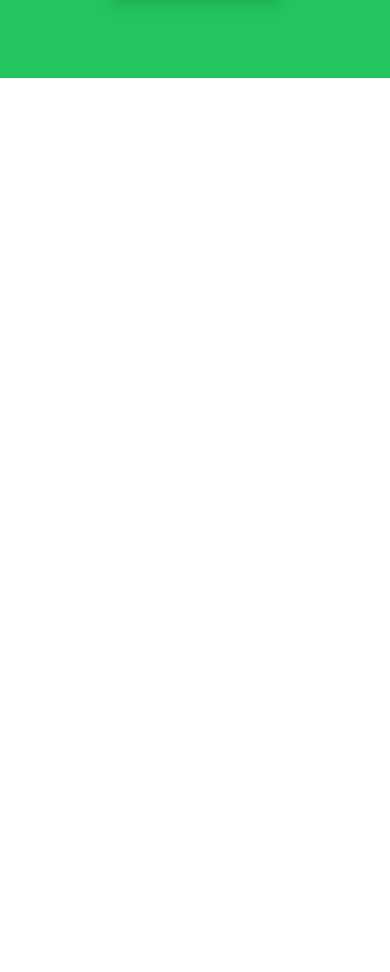
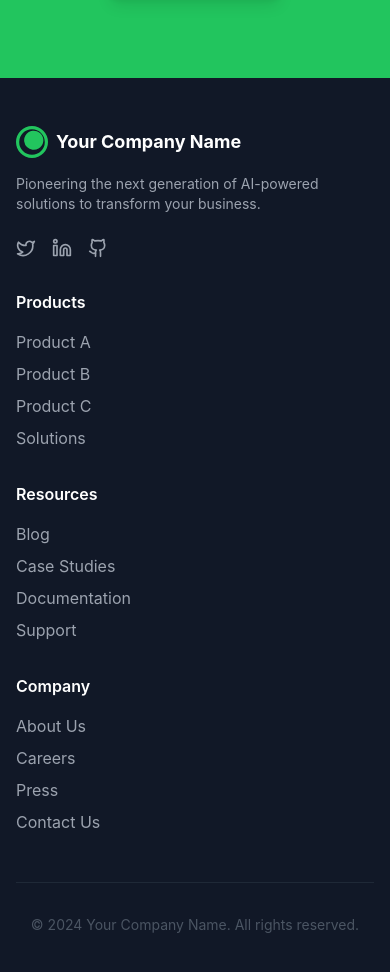
Before and after one commit to vanheaven-ui/landing-page-template, a Next.js app: page / in a window 390 px wide. Shown: the part 6062-7034 px from the top of the page. Before the commit the page ends 6140 px from the top, so only its background shows below. Built offline with nearby package versions, Linux system fonts and the light colour scheme.

Commit message:
feat(components): add Footer section

```diff
--- /dev/null
+++ b/src/app/components/Footer.tsx
@@ -0,0 +1,177 @@
+import React from "react";
+import { Twitter, Linkedin, Github } from "lucide-react";
+
+const Footer: React.FC = () => {
+  return (
+    <footer className="bg-gray-900 text-gray-400 py-12 px-4 sm:px-8">
+      <div className="max-w-7xl mx-auto grid grid-cols-1 md:grid-cols-4 gap-8">
+        {/* Company Info Section */}
+        <div className="space-y-4">
+          <a href="/" className="flex items-center space-x-2">
+            {/* Replace with your logo SVG or icon */}
+            <svg
+              className="w-8 h-8 text-green-500"
+              fill="currentColor"
+              viewBox="0 0 20 20"
+            >
+              <path
+                d="M10 2a8 8 0 100 16 8 8 0 000-16zM5.9 5.9a6 6 0 118.2 8.2 6 6 0 01-8.2-8.2zM10 0a10 10 0 100 20 10 10 0 000-20z"
+                clipRule="evenodd"
+                fillRule="evenodd"
+              ></path>
+            </svg>
+            <span className="text-white text-lg font-bold font-inter">
+              Your Company Name
+            </span>
+          </a>
+          <p className="text-sm">
+            Pioneering the next generation of AI-powered solutions to transform
+            your business.
+          </p>
+          <div className="flex space-x-4 pt-2">
+            <a
+              href="#"
+              className="text-gray-400 hover:text-white transition-colors duration-200"
+            >
+              <Twitter size={20} />
+            </a>
+            <a
+              href="#"
+              className="text-gray-400 hover:text-white transition-colors duration-200"
+            >
+              <Linkedin size={20} />
+            </a>
+            <a
+              href="#"
+              className="text-gray-400 hover:text-white transition-colors duration-200"
+            >
+              <Github size={20} />
+            </a>
+          </div>
+        </div>
+
+        {/* Products Links */}
+        <div className="space-y-2">
+          <h3 className="font-semibold text-white mb-4">Products</h3>
+          <ul className="space-y-2">
+            <li>
+              <a
+                href="#"
+                className="hover:text-white transition-colors duration-200"
+              >
+                Product A
+              </a>
+            </li>
+            <li>
+              <a
+                href="#"
+                className="hover:text-white transition-colors duration-200"
+              >
+                Product B
+              </a>
+            </li>
+            <li>
+              <a
+                href="#"
+                className="hover:text-white transition-colors duration-200"
+              >
+                Product C
+              </a>
+            </li>
+            <li>
+              <a
+                href="#"
+                className="hover:text-white transition-colors duration-200"
+              >
+                Solutions
+              </a>
+            </li>
+          </ul>
+        </div>
+
+        {/* Resources Links */}
+        <div className="space-y-2">
+          <h3 className="font-semibold text-white mb-4">Resources</h3>
+          <ul className="space-y-2">
+            <li>
+              <a
+                href="#"
+                className="hover:text-white transition-colors duration-200"
+              >
+                Blog
+              </a>
+            </li>
+            <li>
+              <a
+                href="#"
+                className="hover:text-white transition-colors duration-200"
+              >
+                Case Studies
+              </a>
+            </li>
+            <li>
+              <a
+                href="#"
+                className="hover:text-white transition-colors duration-200"
+              >
+                Documentation
+              </a>
+            </li>
+            <li>
+              <a
+                href="#"
+                className="hover:text-white transition-colors duration-200"
+              >
+                Support
+              </a>
+            </li>
+          </ul>
+        </div>
+
+        {/* Company Links */}
+        <div className="space-y-2">
+          <h3 className="font-semibold text-white mb-4">Company</h3>
+          <ul className="space-y-2">
+            <li>
+              <a
+                href="#"
+                className="hover:text-white transition-colors duration-200"
+              >
+                About Us
+              </a>
+            </li>
+            <li>
+              <a
+                href="#"
+                className="hover:text-white transition-colors duration-200"
+              >
+                Careers
+              </a>
+            </li>
+            <li>
+              <a
+                href="#"
+                className="hover:text-white transition-colors duration-200"
+              >
+                Press
+              </a>
+            </li>
+            <li>
+              <a
+                href="#"
+                className="hover:text-white transition-colors duration-200"
+              >
+                Contact Us
+              </a>
+            </li>
+          </ul>
+        </div>
+      </div>
+      <div className="text-center text-sm text-gray-600 mt-12 pt-8 border-t border-gray-800">
+        &copy; 2024 Your Company Name. All rights reserved.
+      </div>
+    </footer>
+  );
+};
+
+export default Footer;
--- a/src/app/page.tsx
+++ b/src/app/page.tsx
@@ -7,6 +7,7 @@ import ProductSection from "./components/ProductSection";
 import TestimonialsSection from "./components/TestimonialSection";
 import BlogSection from "./components/BlogSection";
 import CTASection from "./components/CTA";
+import Footer from "./components/Footer";
 
 const LandingPage: React.FC = () => {
   return (
@@ -21,7 +22,7 @@ const LandingPage: React.FC = () => {
         <BlogSection />
         <CTASection />
       </main>
-      {/* <Footer /> */}
+      <Footer />
     </div>
   );
 };
```
